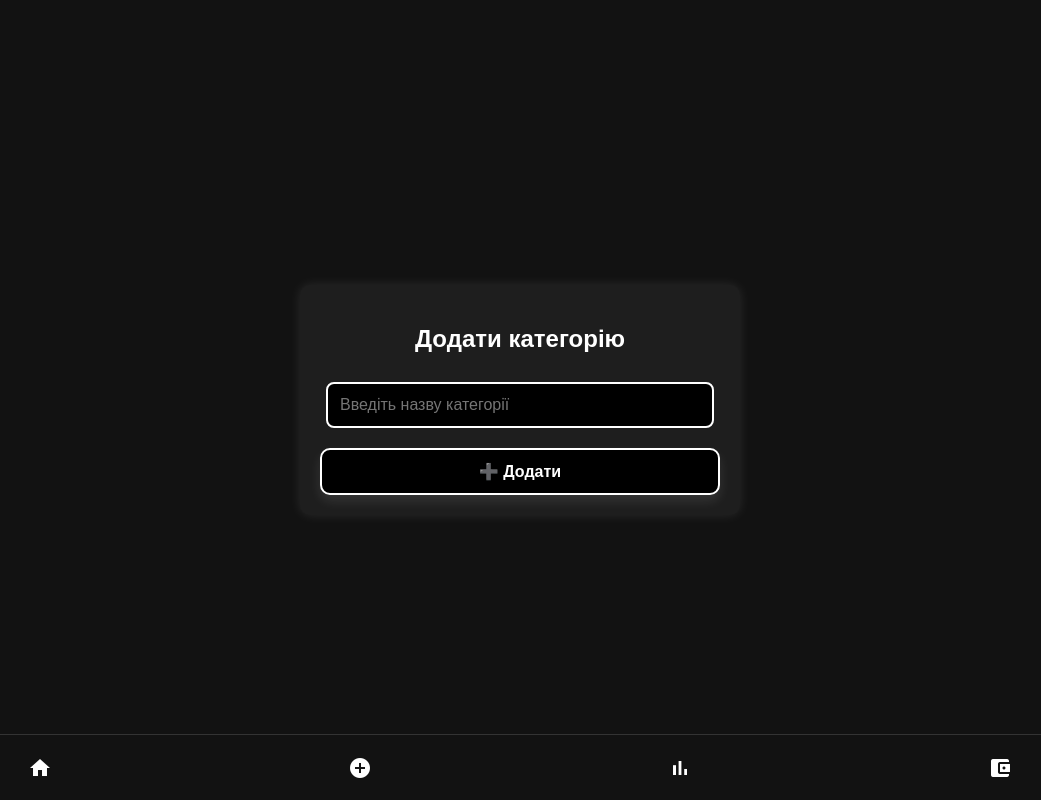
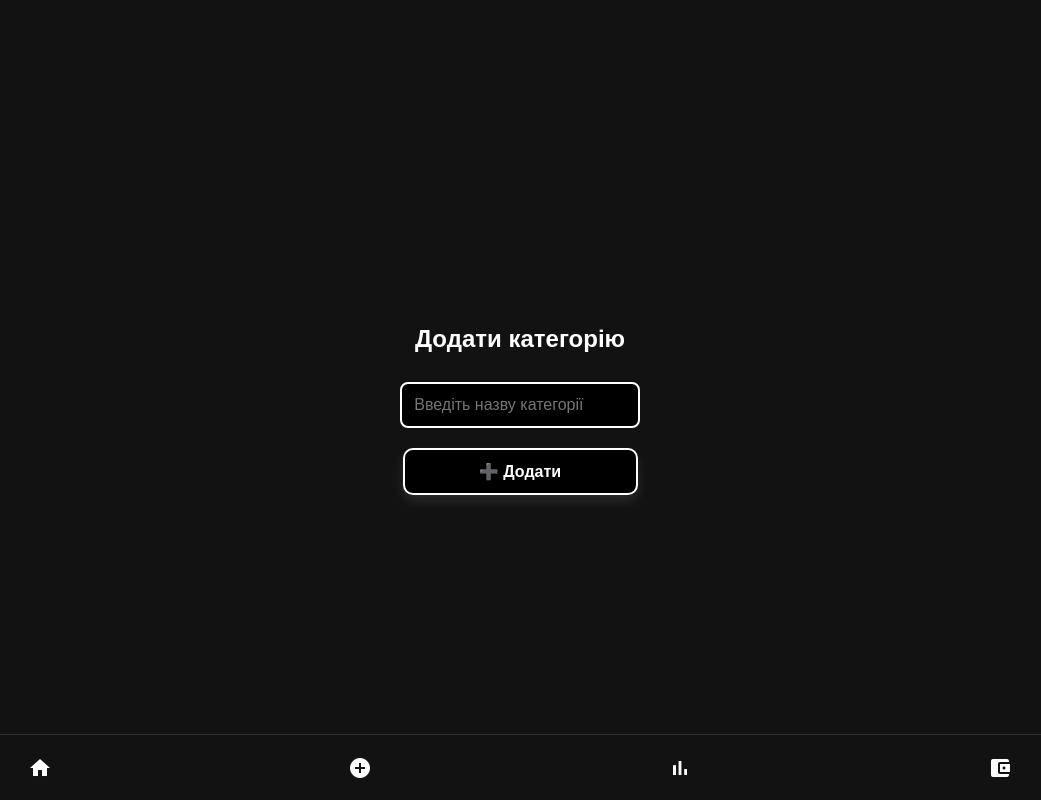
Before and after one commit to IgorPalaguta/Finance_keeper, a Flask app: page /add_category in a window 1280 px wide. Shown: the whole page, without its empty margins (120-1161 px from the left). Run offline with Flask 3, Linux system fonts and the light colour scheme; some libraries are stand-ins or nearby versions.

Commit message:
Update add_category.html

```diff
--- a/templates/add_category.html
+++ b/templates/add_category.html
@@ -20,13 +20,13 @@
             height: 100vh;
             margin: 0;
         }
-        .container {
-            width: 90%;
-            max-width: 400px;
-            background: #1e1e1e;
+       .container {
+            flex-grow: 1;
+            display: flex;
+            flex-direction: column;
+            justify-content: center;
+            align-items: center;
             padding: 20px;
-            border-radius: 10px;
-            box-shadow: 0 0 12px rgba(255, 255, 255, 0.1);
         }
         input {
             width: 90%;
```
